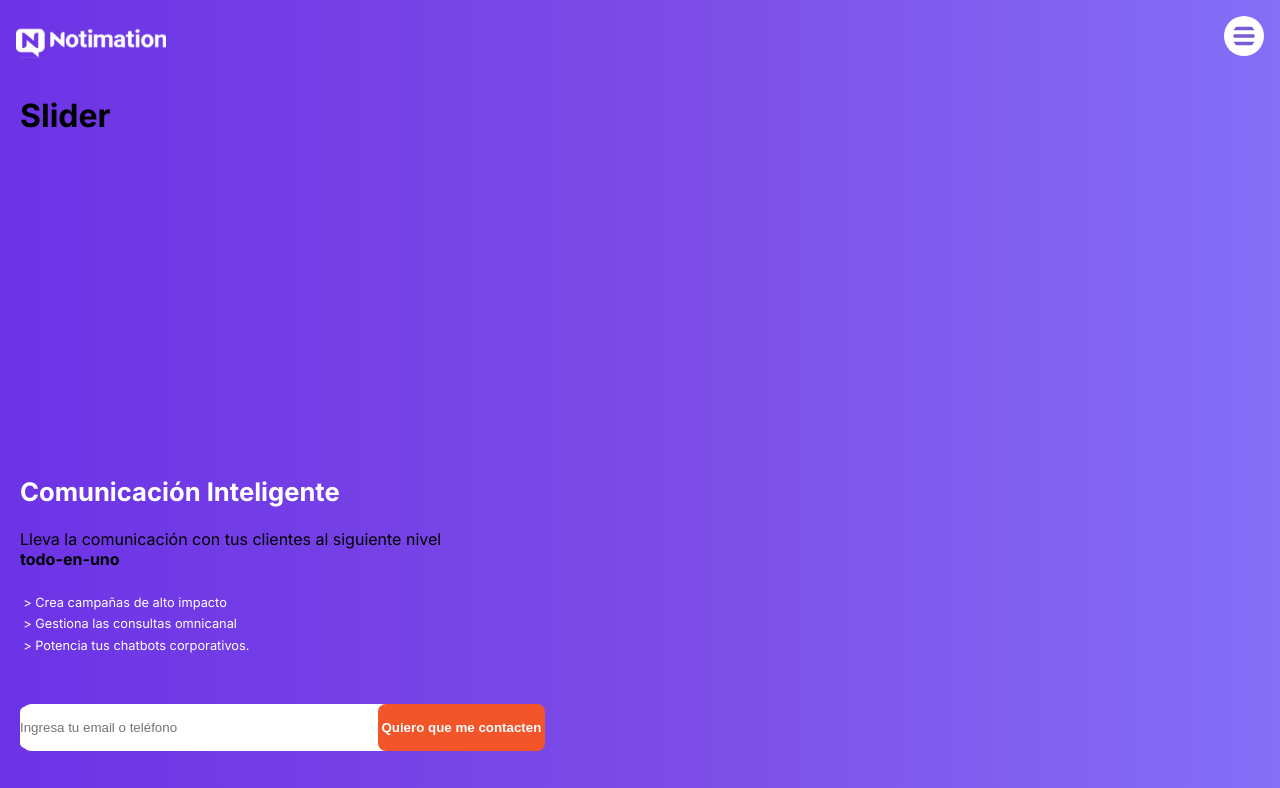
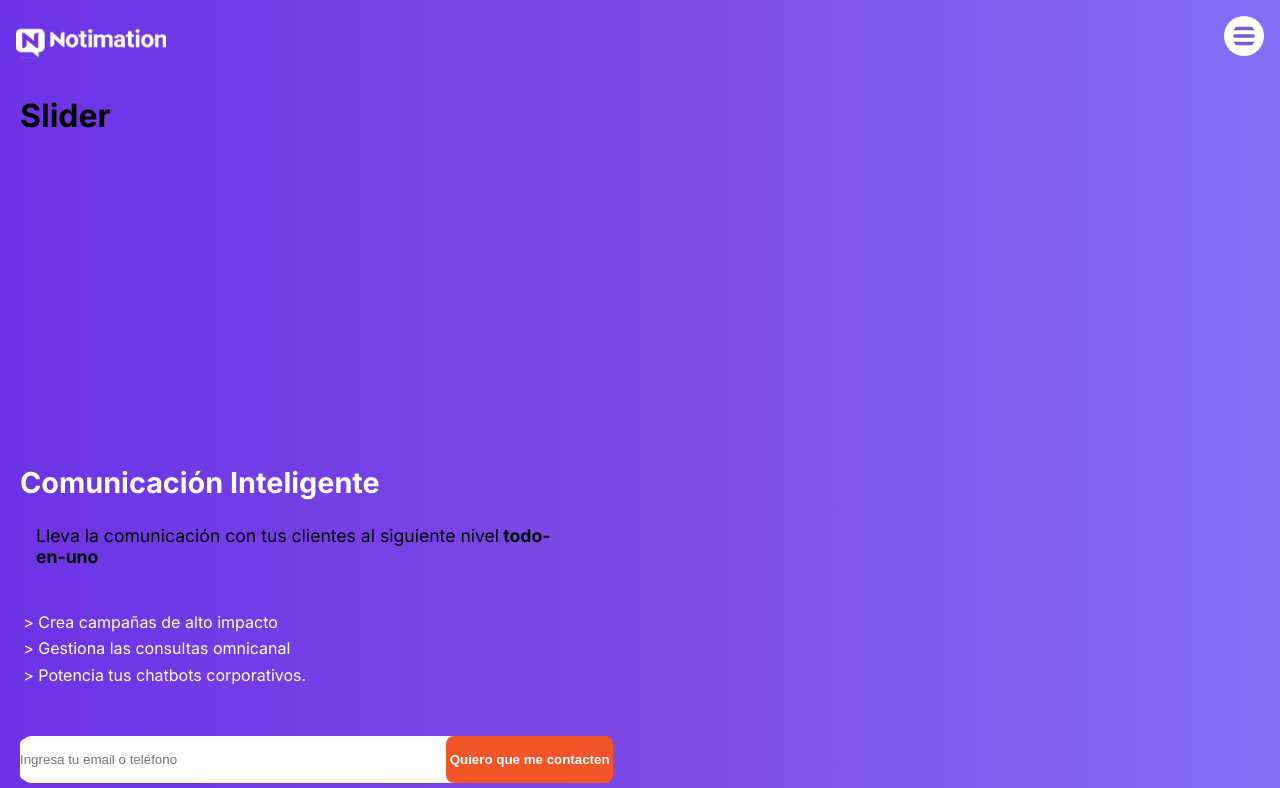
Before and after one commit to RumRage/landing-page, a Next.js app: page /home in a window 1280 px wide. Shown: the top 788 px of the page. Built offline with nearby package versions, Linux system fonts and the light colour scheme.

Commit message:
fixing home

```diff
--- a/src/app/home/page.tsx
+++ b/src/app/home/page.tsx
@@ -25,11 +25,11 @@ export default function Home() {
               <li>&gt; Gestiona las consultas omnicanal</li>
               <li>&gt; Potencia tus chatbots corporativos.</li>
             </ol>
-          </div>
-          <SearchButton />
-          <div className="wrapper">
-            <Stat number_stat="+2943" title="Campañas Enviadas" />
-            <Stat number_stat="+1M" title="Respuestas Instantáneas" />
+            <SearchButton />
+            <div className="wrapper">
+              <Stat number_stat="+2943" title="Campañas Enviadas" />
+              <Stat number_stat="+1M" title="Respuestas Instantáneas" />
+            </div>
           </div>
         </div>
       </div>
--- a/src/styles/globals.scss
+++ b/src/styles/globals.scss
@@ -45,15 +45,17 @@ body {
 
     .subtitle {
       @include text_styling($text_sm, 15px, $secondary_color);
-      margin: 1.4rem 0;
+      margin: 1.6rem 0;
       font-weight: normal;
-      max-width: 85%;
+      max-width: 90%;
+      padding-left: 1rem;
     }
 
     .list {
       @include text_styling($text_xs, 2px, $primary_color);
       ol {
         list-style-type: none;
+        padding-top: 1rem;
       }
       li {
         padding: 0.2rem;
--- a/src/styles/theme.scss
+++ b/src/styles/theme.scss
@@ -5,10 +5,10 @@ $secondary_color: #000000;
 $accent_color: #795bd1;
 $search_color: #f25529;
 
-$text_xs: 0.8rem;
-$text_sm: 1rem;
+$text_xs: 1rem;
+$text_sm: 1.1rem;
 $text_md: 1.4rem;
-$text_lg: 1.6rem;
+$text_lg: 1.8rem;
 $text_xl: 1.8rem;
 
 @mixin text_styling($font-size, $margin-bottom, $color) {
```
